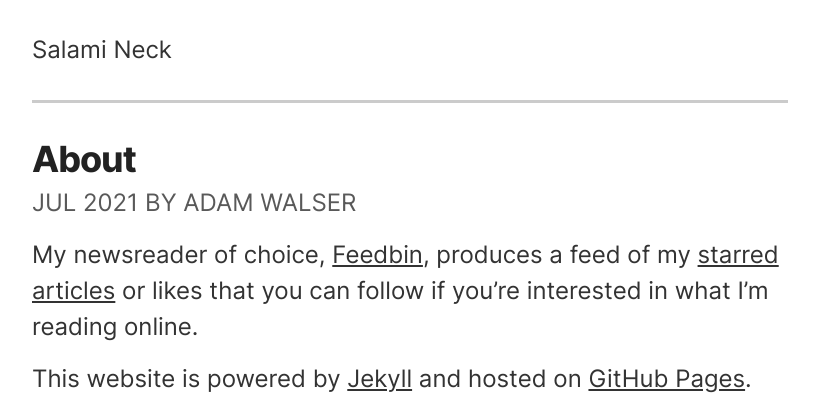
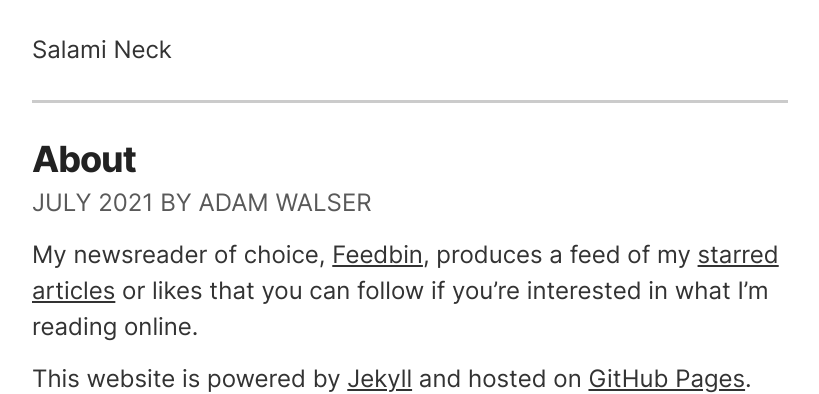
Before and after one commit to ajpwalser/ajpwalser.github.io, a Jekyll site: the page built from _posts/2021-07-09-about.md, in a window 1280 px wide. Shown: the top 394 px of the page, without its empty margins (230-1049 px from the left). Built offline with Jekyll 4.4.1, drawn with Linux system fonts in a browser that asks for light colours.

Commit message:
Update post.html

```diff
--- a/_layouts/post.html
+++ b/_layouts/post.html
@@ -4,7 +4,7 @@ layout: default
 
 <article class="post">
   <h1 class="post-title">{{ page.title }}</h1>
-  <p class="post-meta"><time datetime="{{ page.date | date_to_xmlschema }}">{{ page.date | date: '%b %Y' }}</time> by {{ site.author }}</p>
+  <p class="post-meta"><time datetime="{{ page.date | date_to_xmlschema }}">{{ page.date | date: '%B %Y' }}</time> by {{ site.author }}</p>
   {{ content }}
 </article>
 <hr>
```
